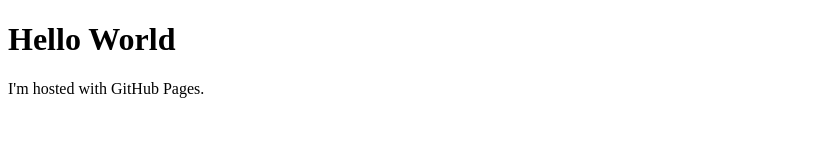
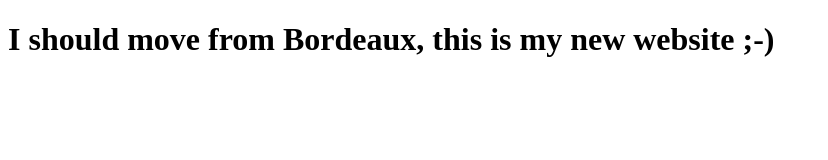
Before and after one commit to blegal/blegal.github.io, a plain HTML site: page index.html in a window 1280 px wide. Shown: the whole page, without its empty margins (0-828 px from the left). Drawn offline with Linux system fonts and the light colour scheme.

Commit message:
Update index.html

```diff
--- a/index.html
+++ b/index.html
@@ -1,7 +1,8 @@
 <!DOCTYPE html>
-<html>
+<html lang="en">
 <body>
-<h1>Hello World</h1>
-<p>I'm hosted with GitHub Pages.</p>
+
+  <h1>I should move from Bordeaux, this is my new website ;-)</h1>
+
 </body>
 </html>
```
